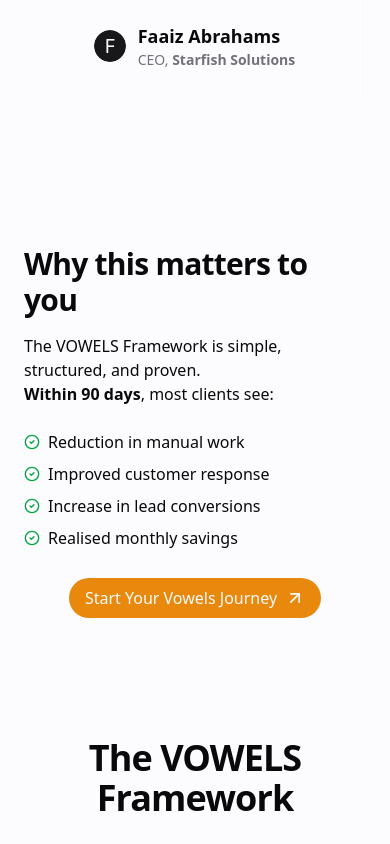
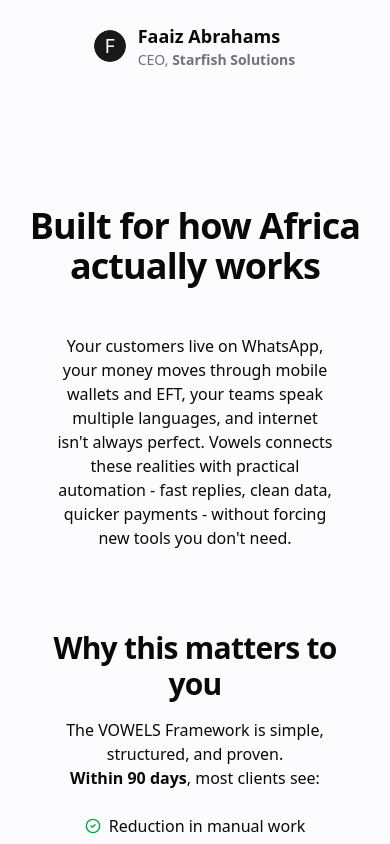
Before and after one commit to vowels-africa/vaf-website, a Next.js app: page /workflow-automation-agency in a window 390 px wide. Shown: the part 1720-2564 px from the top of the page. Built offline with nearby package versions, Linux system fonts and the light colour scheme; no server answers.

Commit message:
Additional copy and updated spacing

```diff
--- a/app/(landing)/[slug]/page.tsx
+++ b/app/(landing)/[slug]/page.tsx
@@ -182,29 +182,40 @@ export default async function LandingPage({ params }: PageProps) {
         </div>
       </div>
 
+      <div className="flex items-center justify-center py-10 pb-0">
+        <div className="max-w-screen-lg w-full pt-10 py-0 px-6">
+          <h2 className="text-4xl md:text-5xl md:leading-[3.5rem] font-bold tracking-tight text-center md:mx-auto">
+            Built for how Africa actually works
+          </h2>
+          <p className="text-center mt-12 px-8">
+            Your customers live on WhatsApp, your money moves through mobile wallets and EFT, your teams speak multiple languages, and internet isn&apos;t always perfect. Vowels connects these realities with practical automation - fast replies, clean data, quicker payments - without forcing new tools you don&apos;t need.
+          </p>
+        </div>
+      </div>
+
       <div id="framework" className="flex items-center justify-center py-10">
         <div className="max-w-screen-lg w-full px-6">
-          <div className="pt-20">
-            <h3 className="text-3xl md:text-4xl md:leading-[3rem] font-bold tracking-tight md:text-center md:mx-auto">
+          <div className="pt-10">
+            <h3 className="text-3xl md:text-4xl md:leading-[3rem] font-bold tracking-tight text-center mx-auto">
               Why this matters to you
             </h3>
-            <p className="md:text-center mt-4">
+            <p className="text-center mt-4">
               The VOWELS Framework is simple, structured, and proven.<br /><strong>Within 90 days</strong>, most clients see:
             </p>
-            <ul className="mt-6 space-y-2 md:mx-auto max-w-md list-none">
-              <li className="flex items-center gap-2 md:justify-center">
+            <ul className="mt-6 space-y-2 mx-auto max-w-md list-none">
+              <li className="flex items-center gap-2 justify-center">
                 <CircleCheck className="h-4 w-4 text-green-600 shrink-0" />
                 <span>Reduction in manual work</span>
               </li>
-              <li className="flex items-center gap-2 md:justify-center">
+              <li className="flex items-center gap-2 justify-center">
                 <CircleCheck className="h-4 w-4 text-green-600 shrink-0" />
                 <span>Improved customer response</span>
               </li>
-              <li className="flex items-center gap-2 md:justify-center">
+              <li className="flex items-center gap-2 justify-center">
                 <CircleCheck className="h-4 w-4 text-green-600 shrink-0" />
                 <span>Increase in lead conversions</span>
               </li>
-              <li className="flex items-center gap-2 md:justify-center">
+              <li className="flex items-center gap-2 justify-center">
                 <CircleCheck className="h-4 w-4 text-green-600 shrink-0" />
                 <span>Realised monthly savings</span>
               </li>
```
